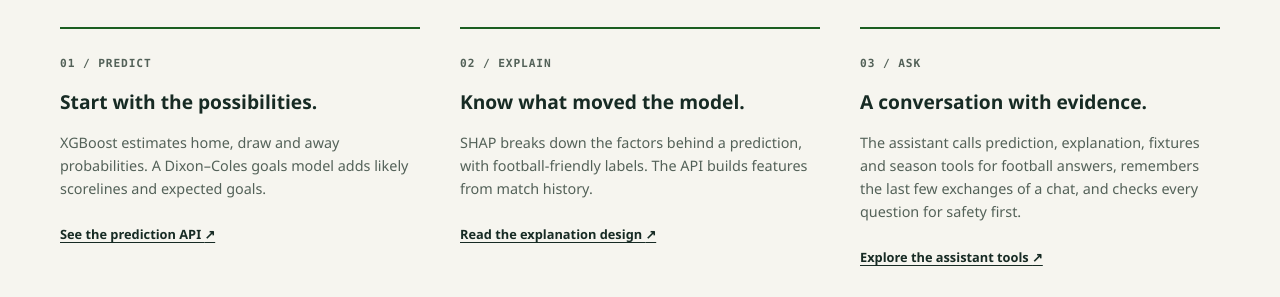
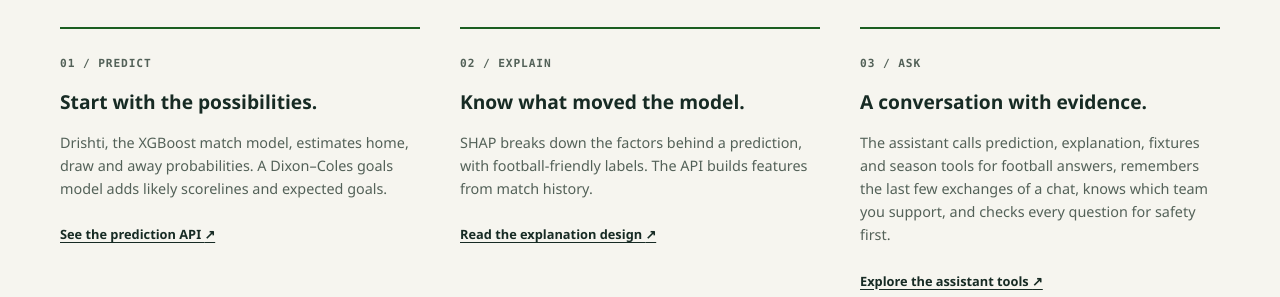
Before and after one commit to SumukhaK/football-intelligence-platform, a plain HTML site: page docs/site/index.html in a window 1280 px wide. Shown: the part 1020-1317 px from the top of the page. Drawn offline with Linux system fonts and the light colour scheme.

Commit message:
docs(docs): update readme, architecture diagram and site for v2.6.0
Co-Authored-By: Claude Opus 5.5 (1M context) <noreply@anthropic.com>
Claude-Session: https://claude.ai/code/session_0149RC71Tk5LFVuL8Ue8LL3n

```diff
--- a/docs/site/index.html
+++ b/docs/site/index.html
@@ -78,7 +78,7 @@
         <article>
           <span class="step">01 / PREDICT</span>
           <h3>Start with the possibilities.</h3>
-          <p>XGBoost estimates home, draw and away probabilities. A Dixon–Coles goals model adds likely scorelines and expected goals.</p>
+          <p>Drishti, the XGBoost match model, estimates home, draw and away probabilities. A Dixon–Coles goals model adds likely scorelines and expected goals.</p>
           <a href="https://github.com/SumukhaK/football-intelligence-platform/blob/develop/docs/api.md">See the prediction API <span aria-hidden="true">↗</span></a>
         </article>
         <article>
@@ -90,7 +90,7 @@
         <article>
           <span class="step">03 / ASK</span>
           <h3>A conversation with evidence.</h3>
-          <p>The assistant calls prediction, explanation, fixtures and season tools for football answers, remembers the last few exchanges of a chat, and checks every question for safety first.</p>
+          <p>The assistant calls prediction, explanation, fixtures and season tools for football answers, remembers the last few exchanges of a chat, knows which team you support, and checks every question for safety first.</p>
           <a href="https://github.com/SumukhaK/football-intelligence-platform/blob/develop/docs/adr/018-assistant-tool-calling.md">Explore the assistant tools <span aria-hidden="true">↗</span></a>
         </article>
       </div>
```
Also changed, not shown: 4 other files.
